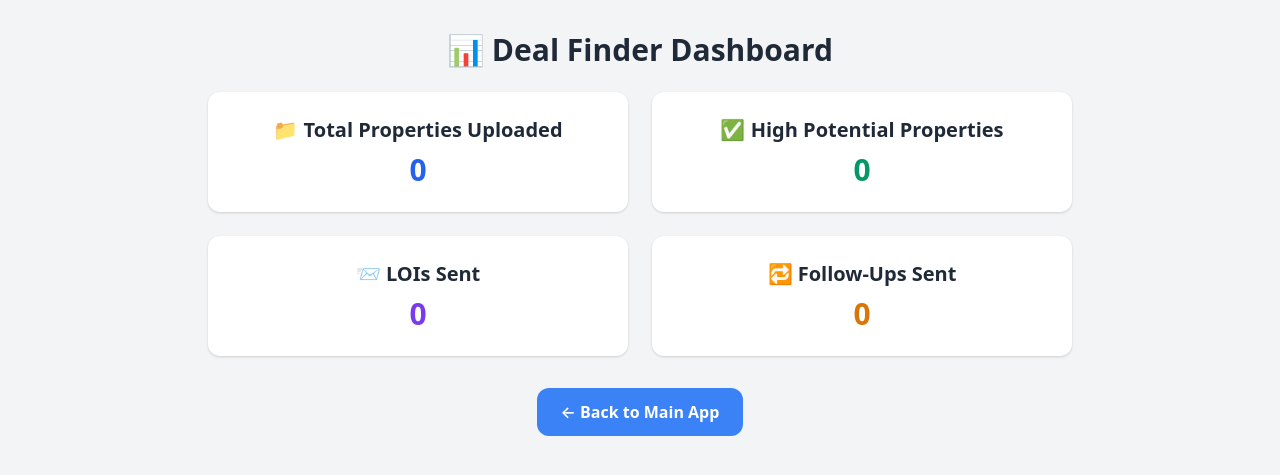
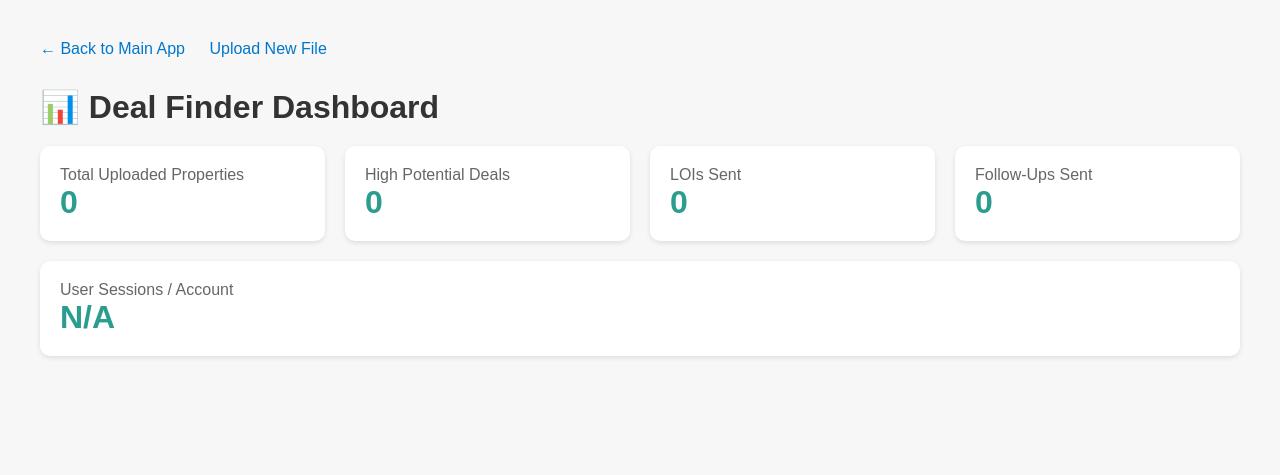
Before and after one commit to RSPS22/dealfinderpro, a Flask app: page /dashboard in a window 1280 px wide. Shown: the top 475 px of the page. Run offline with Flask 3, Linux system fonts and the light colour scheme.

Commit message:
Update dashboard.html

```diff
--- a/templates/dashboard.html
+++ b/templates/dashboard.html
@@ -1,55 +1,97 @@
 <!DOCTYPE html>
 <html lang="en">
 <head>
-  <meta charset="UTF-8" />
-  <meta name="viewport" content="width=device-width, initial-scale=1.0"/>
-  <title>Deal Finder Dashboard</title>
-  <link href="https://cdn.jsdelivr.net/npm/tailwindcss@2.2.19/dist/tailwind.min.css" rel="stylesheet">
+    <meta charset="UTF-8">
+    <title>Deal Finder Dashboard</title>
+    <style>
+        body {
+            font-family: Arial, sans-serif;
+            margin: 40px;
+            background-color: #f7f7f7;
+        }
+        h1 {
+            color: #333;
+            margin-bottom: 20px;
+        }
+        .dashboard-metrics {
+            display: flex;
+            flex-wrap: wrap;
+            gap: 20px;
+        }
+        .metric-card {
+            background: white;
+            border-radius: 10px;
+            box-shadow: 0 2px 5px rgba(0,0,0,0.1);
+            padding: 20px;
+            flex: 1 1 200px;
+            min-width: 200px;
+        }
+        .metric-title {
+            font-size: 16px;
+            color: #666;
+        }
+        .metric-value {
+            font-size: 32px;
+            font-weight: bold;
+            color: #2a9d8f;
+        }
+        .nav {
+            margin-bottom: 30px;
+        }
+        .nav a {
+            margin-right: 20px;
+            text-decoration: none;
+            color: #0077cc;
+        }
+        .nav a:hover {
+            text-decoration: underline;
+        }
+    </style>
+    <script>
+        async function loadDashboard() {
+            try {
+                const response = await fetch('/dashboard-data');
+                const data = await response.json();
+                document.getElementById('total-properties').textContent = data.total_properties || 0;
+                document.getElementById('high-potential').textContent = data.total_high_potential || 0;
+                document.getElementById('lois-sent').textContent = data.lois_sent || 0;
+                document.getElementById('followups-sent').textContent = data.followups_sent || 0;
+                document.getElementById('unique-users').textContent = data.unique_users || 'N/A';
+            } catch (error) {
+                console.error("Error loading dashboard:", error);
+            }
+        }
+        window.onload = loadDashboard;
+    </script>
 </head>
-<body class="bg-gray-100 text-gray-800">
-  <div class="max-w-4xl mx-auto px-4 py-8">
-    <h1 class="text-3xl font-bold mb-6 text-center">📊 Deal Finder Dashboard</h1>
-
-    <div class="grid grid-cols-1 sm:grid-cols-2 gap-6">
-      <div class="bg-white p-6 rounded-xl shadow text-center">
-        <h2 class="text-xl font-semibold mb-2">📁 Total Properties Uploaded</h2>
-        <p class="text-3xl font-bold text-blue-600" id="total-uploaded">0</p>
-      </div>
-
-      <div class="bg-white p-6 rounded-xl shadow text-center">
-        <h2 class="text-xl font-semibold mb-2">✅ High Potential Properties</h2>
-        <p class="text-3xl font-bold text-green-600" id="high-potential-count">0</p>
-      </div>
-
-      <div class="bg-white p-6 rounded-xl shadow text-center">
-        <h2 class="text-xl font-semibold mb-2">📨 LOIs Sent</h2>
-        <p class="text-3xl font-bold text-purple-600" id="lois-sent-count">0</p>
-      </div>
-
-      <div class="bg-white p-6 rounded-xl shadow text-center">
-        <h2 class="text-xl font-semibold mb-2">🔁 Follow-Ups Sent</h2>
-        <p class="text-3xl font-bold text-yellow-600" id="followups-sent-count">0</p>
-      </div>
+<body>
+    <div class="nav">
+        <a href="/">← Back to Main App</a>
+        <a href="/upload">Upload New File</a>
     </div>
 
-    <div class="mt-8 text-center">
-      <a href="/" class="inline-block bg-blue-500 text-white px-6 py-3 rounded-xl font-semibold hover:bg-blue-600 transition">← Back to Main App</a>
+    <h1>📊 Deal Finder Dashboard</h1>
+    <div class="dashboard-metrics">
+        <div class="metric-card">
+            <div class="metric-title">Total Uploaded Properties</div>
+            <div class="metric-value" id="total-properties">0</div>
+        </div>
+        <div class="metric-card">
+            <div class="metric-title">High Potential Deals</div>
+            <div class="metric-value" id="high-potential">0</div>
+        </div>
+        <div class="metric-card">
+            <div class="metric-title">LOIs Sent</div>
+            <div class="metric-value" id="lois-sent">0</div>
+        </div>
+        <div class="metric-card">
+            <div class="metric-title">Follow-Ups Sent</div>
+            <div class="metric-value" id="followups-sent">0</div>
+        </div>
+        <div class="metric-card">
+            <div class="metric-title">User Sessions / Account</div>
+            <div class="metric-value" id="unique-users">N/A</div>
+        </div>
     </div>
-  </div>
-
-  <script>
-    // Fetch dashboard data from Flask (update route if necessary)
-    fetch('/dashboard-data')
-      .then(response => response.json())
-      .then(data => {
-        document.getElementById('total-uploaded').innerText = data.total_uploaded || 0;
-        document.getElementById('high-potential-count').innerText = data.high_potential || 0;
-        document.getElementById('lois-sent-count').innerText = data.lois_sent || 0;
-        document.getElementById('followups-sent-count').innerText = data.followups_sent || 0;
-      })
-      .catch(err => {
-        console.error('Failed to load dashboard data:', err);
-      });
-  </script>
 </body>
 </html>
```
